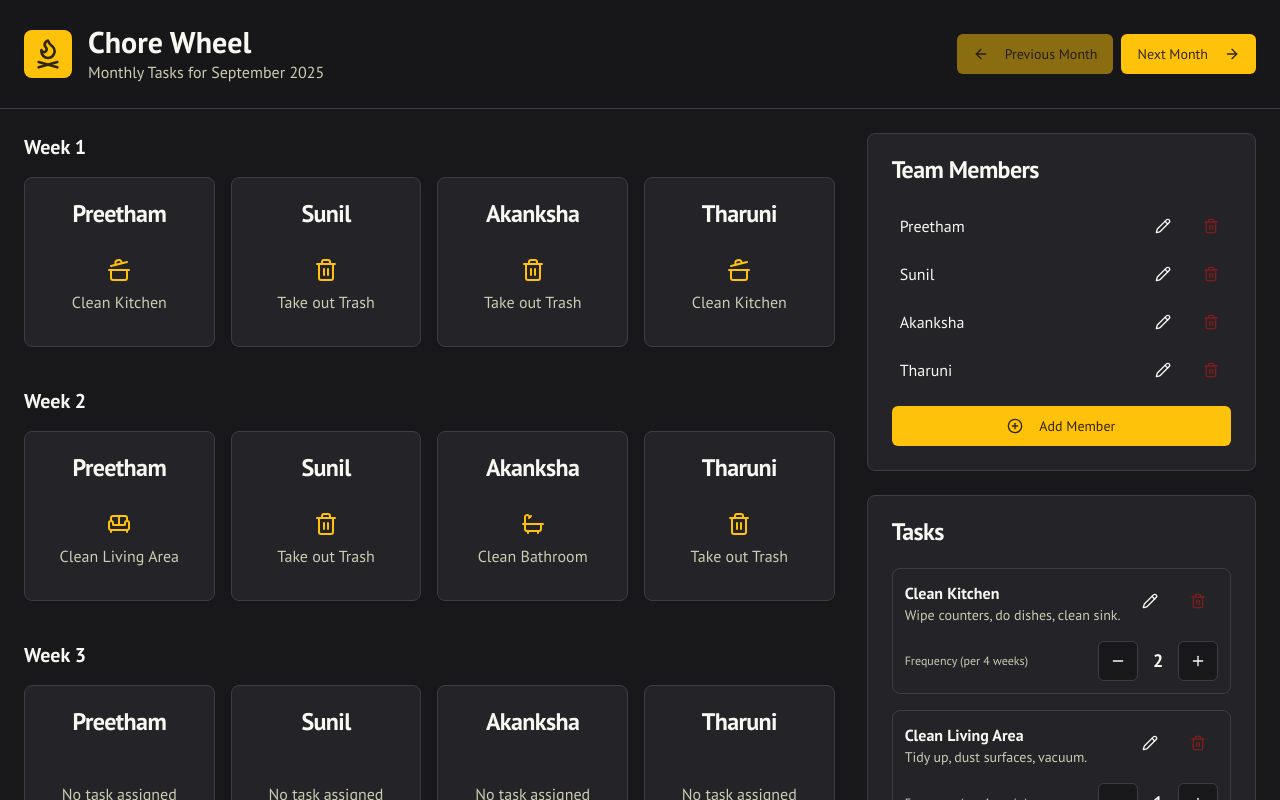
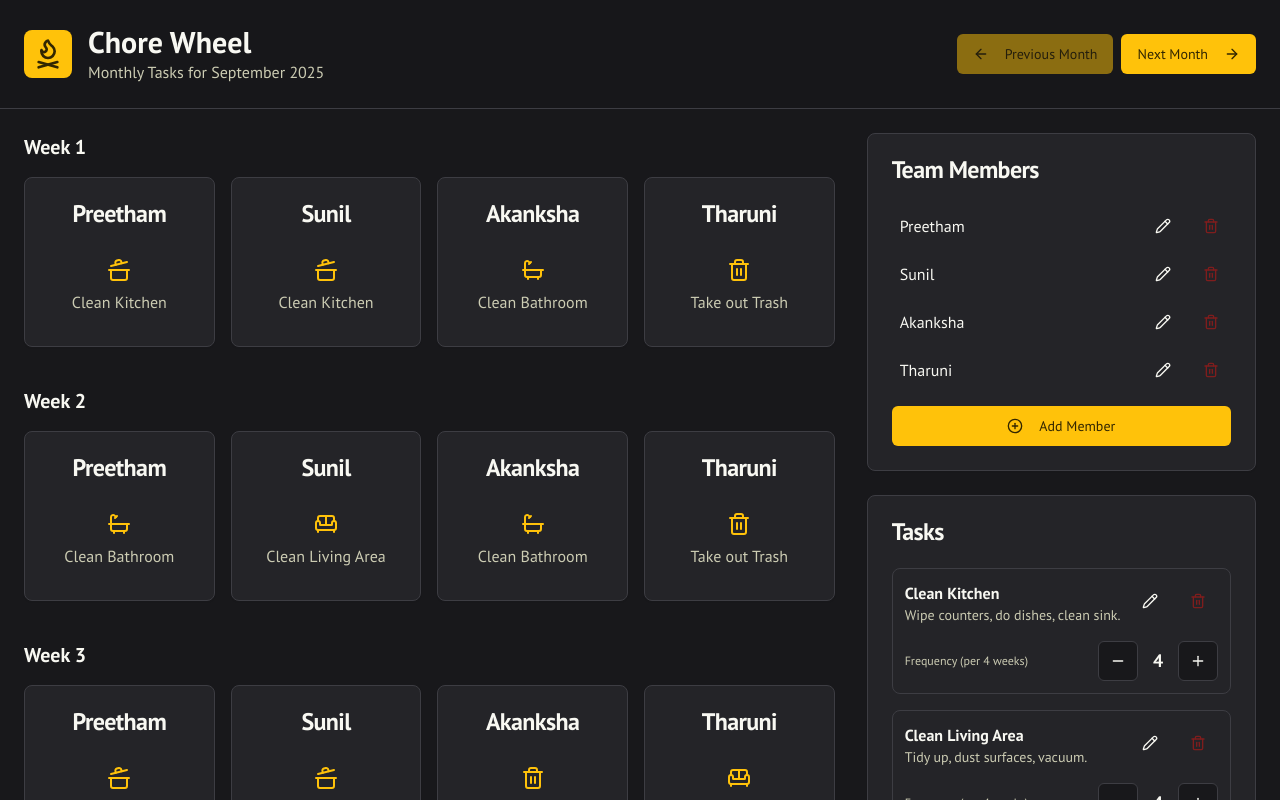
Before and after one commit to saipreetham99/Chore-Wheel, a Next.js app: page / in a window 1280 px wide. Shown: the top 800 px of the page. Built offline with nearby package versions, Linux system fonts and the light colour scheme.

Commit message:
Added frequency defaults to existing and new tasks

```diff
--- a/src/app/page.tsx
+++ b/src/app/page.tsx
@@ -160,7 +160,7 @@ export default function Home() {
       title: 'New Task',
       description: 'Task description',
       iconName: 'ClipboardList',
-      frequency: 1,
+      frequency: 4,
     };
     setChores({ ...chores, [newChoreId]: newChore });
   };
@@ -325,7 +325,7 @@ export default function Home() {
                                 <Button size="icon" variant="outline" onClick={() => handleFrequencyChange(chore.id, -1)}>
                                     <Minus className="h-4 w-4" />
                                 </Button>
-                                <span className="font-bold text-lg w-6 text-center">{chore.frequency}</span>
+                                <span className="font-bold text-lg w-6 text-center">{chore.frequency || 1}</span>
                                 <Button size="icon" variant="outline" onClick={() => handleFrequencyChange(chore.id, 1)}>
                                     <Plus className="h-4 w-4" />
                                 </Button>
--- a/src/lib/initial-data.ts
+++ b/src/lib/initial-data.ts
@@ -4,9 +4,9 @@ import type { Chore, Task, TeamMemberName, PastAssignments } from './types';
 export const teamMembers: TeamMemberName[] = ['Preetham', 'Sunil', 'Akanksha', 'Tharuni'];
 
 export const chores: Record<string, Chore> = {
-  'clean-kitchen': { id: 'clean-kitchen', title: 'Clean Kitchen', description: 'Wipe counters, do dishes, clean sink.', iconName: 'CookingPot', frequency: 2 },
-  'clean-living-area': { id: 'clean-living-area', title: 'Clean Living Area', description: 'Tidy up, dust surfaces, vacuum.', iconName: 'Sofa', frequency: 1 },
-  'clean-bathroom': { id: 'clean-bathroom', title: 'Clean Bathroom', description: 'Clean toilet, sink, and shower.', iconName: 'Bath', frequency: 1 },
+  'clean-kitchen': { id: 'clean-kitchen', title: 'Clean Kitchen', description: 'Wipe counters, do dishes, clean sink.', iconName: 'CookingPot', frequency: 4 },
+  'clean-living-area': { id: 'clean-living-area', title: 'Clean Living Area', description: 'Tidy up, dust surfaces, vacuum.', iconName: 'Sofa', frequency: 4 },
+  'clean-bathroom': { id: 'clean-bathroom', title: 'Clean Bathroom', description: 'Clean toilet, sink, and shower.', iconName: 'Bath', frequency: 4 },
   'take-out-trash': { id: 'take-out-trash', title: 'Take out Trash', description: 'Empty all non-kitchen trash bins and take to curb.', iconName: 'Trash2', frequency: 4 },
 };
 
```
